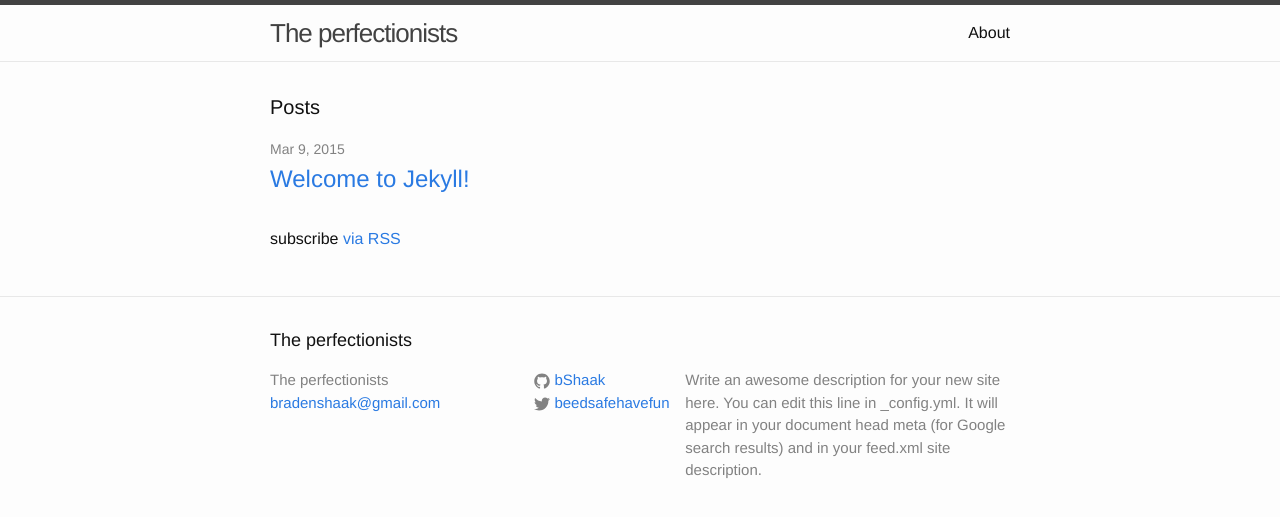
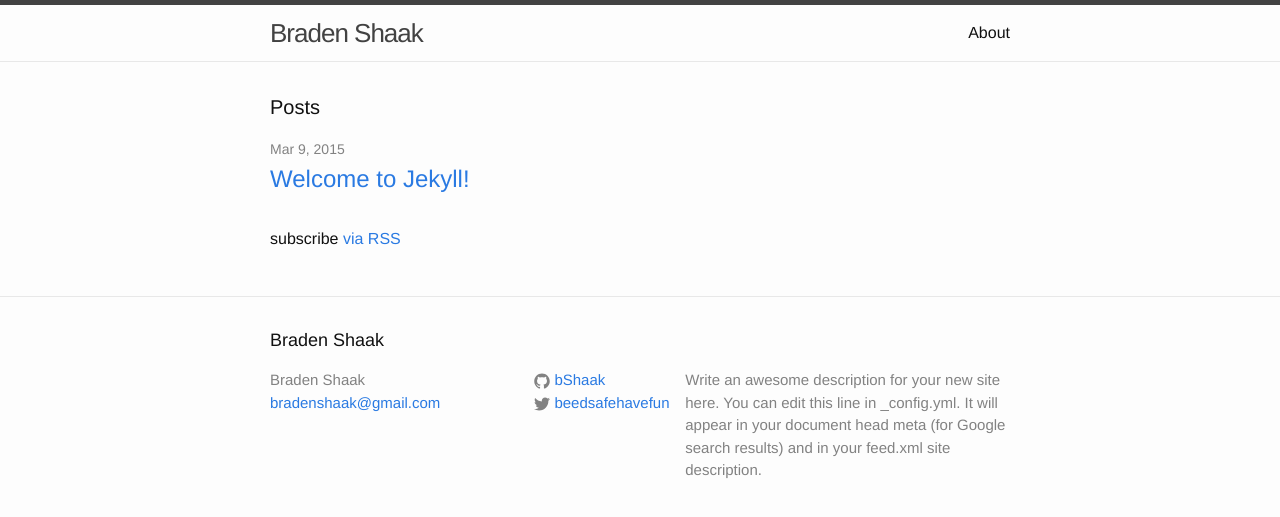
Before and after one commit to bShaak/bShaak.github.io, a Jekyll site: the page built from index.html, in a window 1280 px wide. Shown: the top 517 px of the page. Built offline with Jekyll 4.4.1, drawn with Linux system fonts in a browser that asks for light colours.

Commit message:
update title and links

```diff
--- a/_config.yml
+++ b/_config.yml
@@ -1,5 +1,5 @@
 # Site settings
-title: The perfectionists
+title: Braden Shaak
 email: bradenshaak@gmail.com
 description: > # this means to ignore newlines until "baseurl:"
   Write an awesome description for your new site here. You can edit this
```
Also changed, not shown: README.md.
